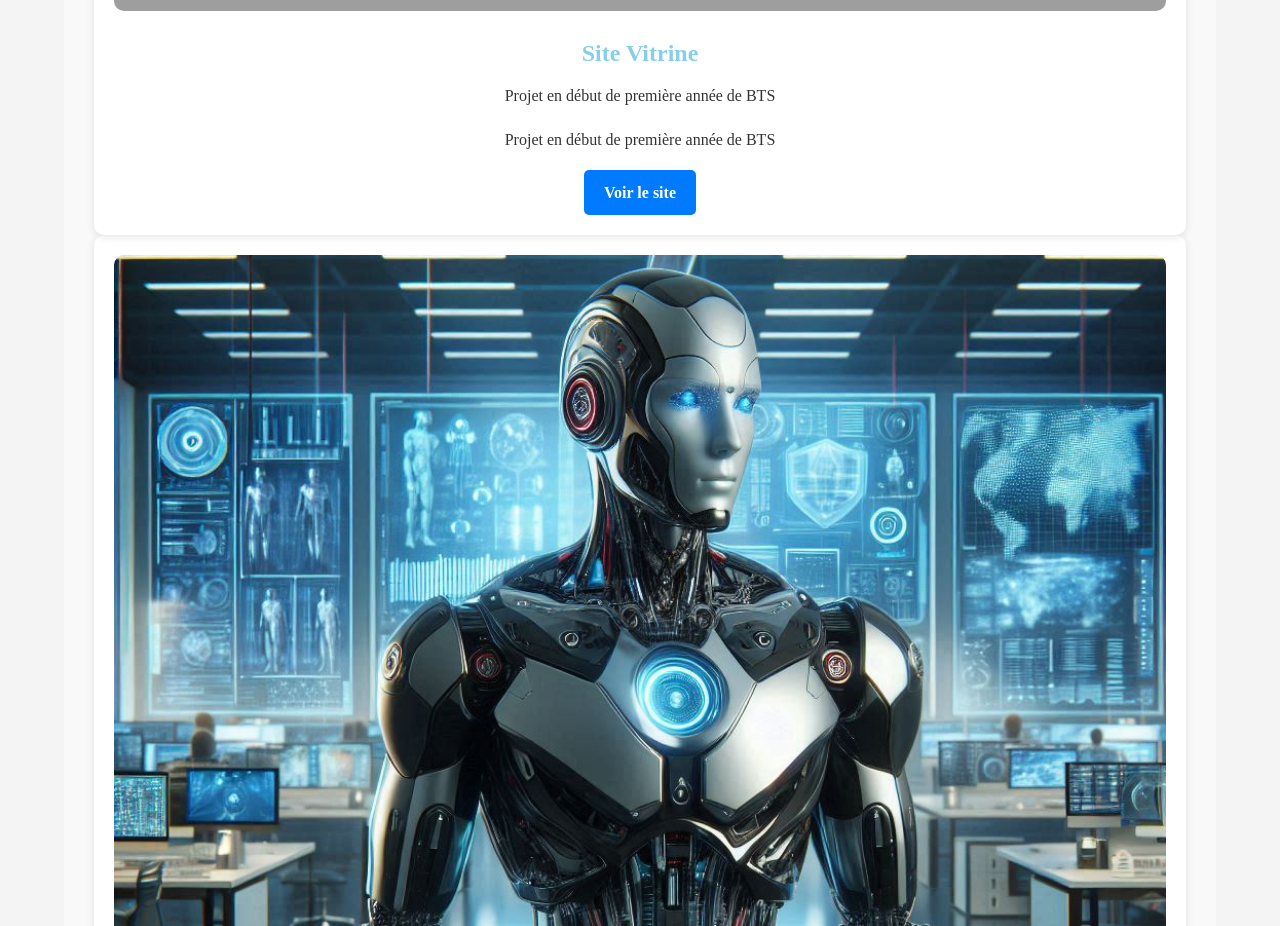
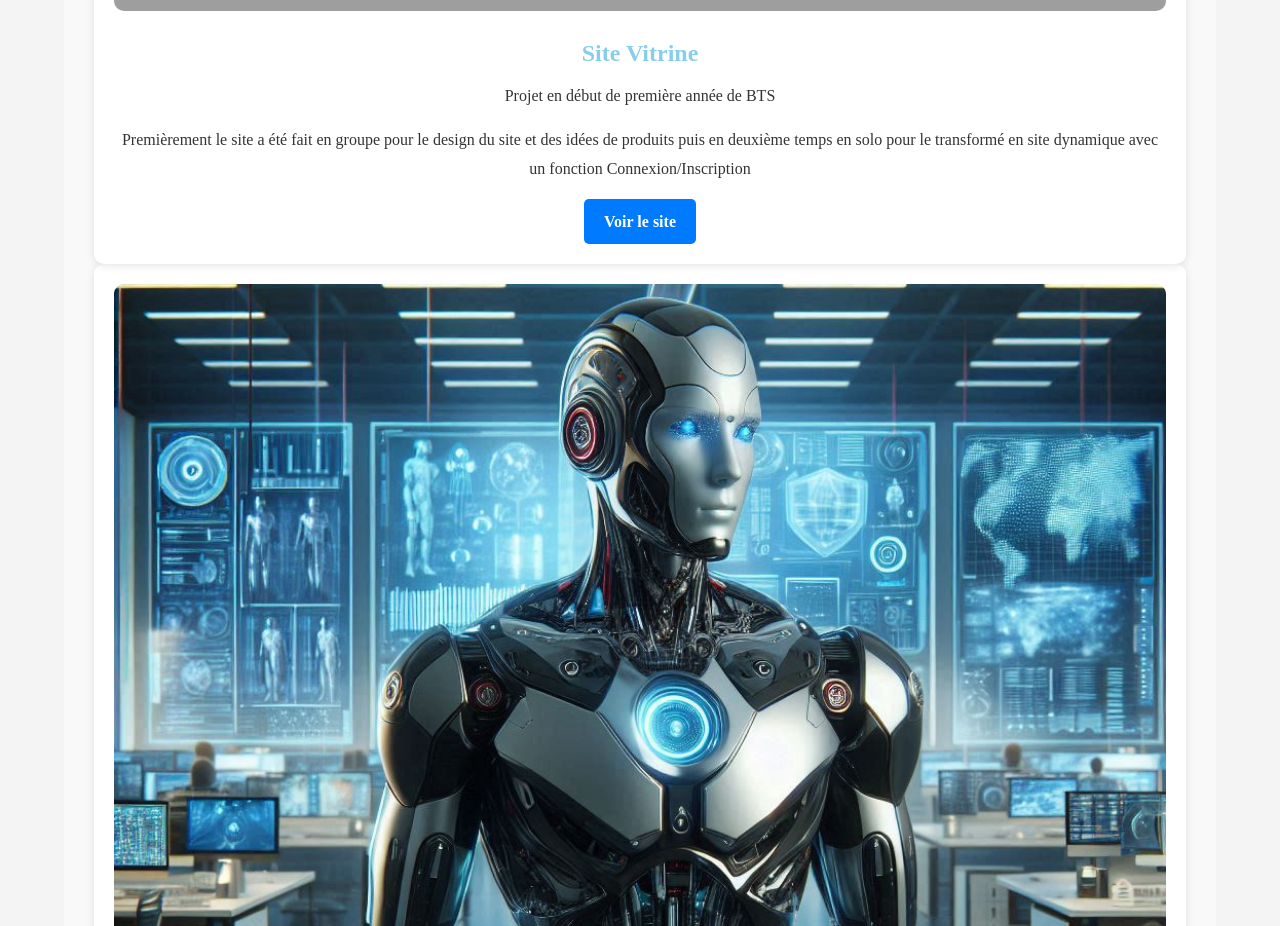
Before and after one commit to crym28/Portfolio, a plain HTML site: page projets.html in a window 1280 px wide. Shown: the part 979-1905 px from the top of the page. Drawn offline with Linux system fonts and the light colour scheme; grey boxes are pictures that could not be loaded.

Commit message:
Update projets.html

```diff
--- a/projets.html
+++ b/projets.html
@@ -32,7 +32,7 @@
                 <img src="images/site vitrine img.png" width="80%">
                 <h2>Site Vitrine</h2>
                 <p>Projet en début de première année de BTS</p>
-                <p>Projet en début de première année de BTS</p>
+                <p>Premièrement le site a été fait en groupe pour le design du site et des idées de produits puis en deuxième temps en solo pour le transformé en site dynamique avec un fonction Connexion/Inscription</p>
                 <a href="Site Vitrine Cyril/Accueil/Accueil.html" class="btn">Voir le site</a>
             </div>
             </div>
```
